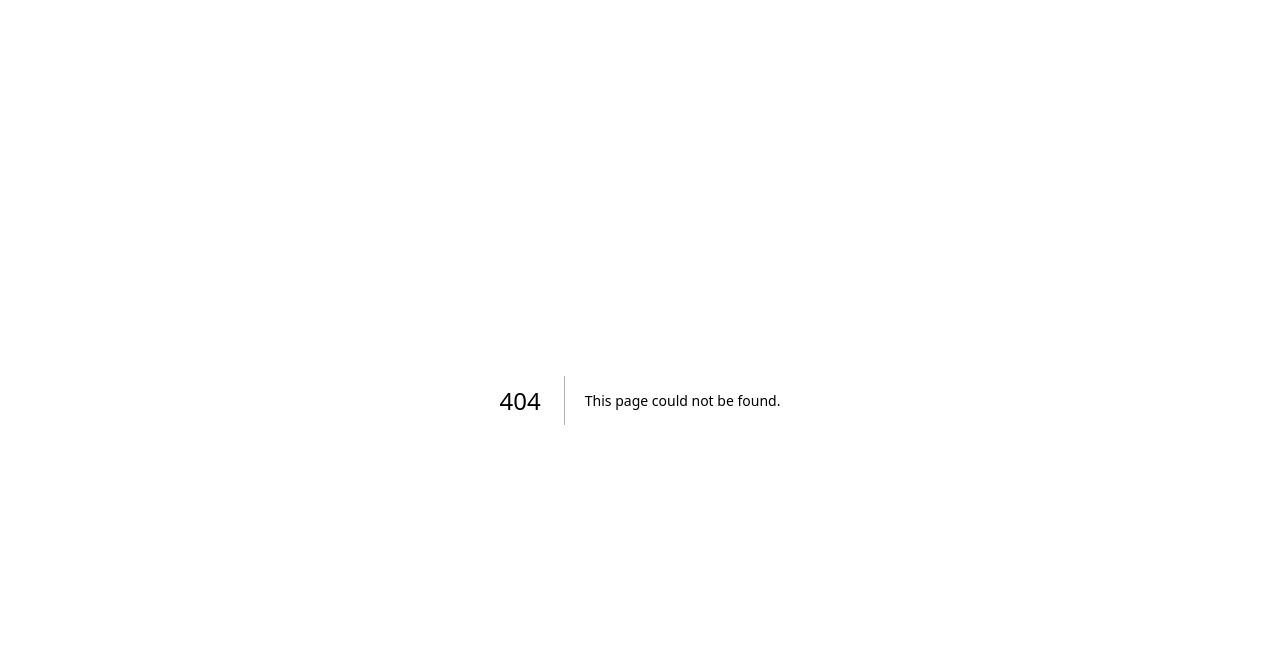
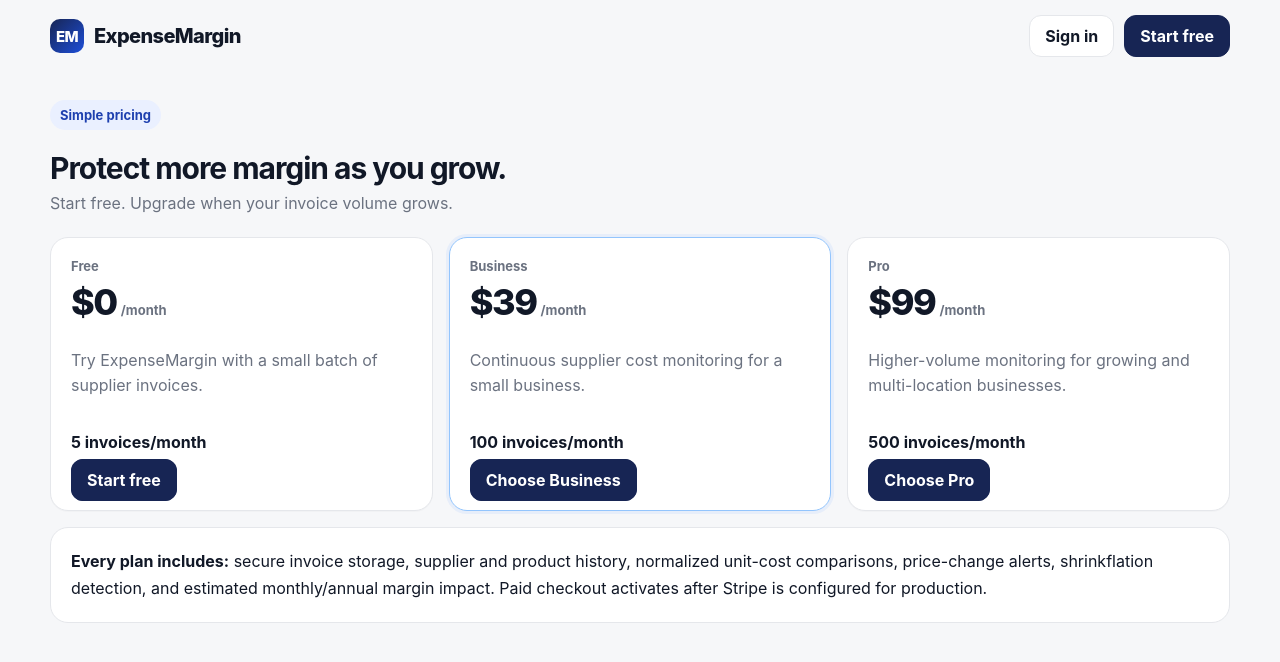
Before and after one commit to Dr-Opara/ExpenseMargin, a Next.js app: page /pricing in a window 1280 px wide. Before the commit this address had no page. Shown: the top 662 px of the page. Built offline with nearby package versions, Linux system fonts and the light colour scheme.

Commit message:
feat: add public pricing page

```diff
--- /dev/null
+++ b/app/pricing/page.tsx
@@ -0,0 +1,37 @@
+import type { Metadata } from "next";
+import Link from "next/link";
+import { PLANS, type PlanId } from "@/lib/billing/plans";
+
+export const metadata: Metadata = {
+  title: "Pricing — ExpenseMargin",
+  description: "Simple pricing for supplier cost intelligence and invoice monitoring.",
+};
+
+export default function PricingPage() {
+  return (
+    <div className="container">
+      <nav className="landing-nav">
+        <Link href="/" className="brand"><span className="brand-mark">EM</span><span>ExpenseMargin</span></Link>
+        <div className="nav-actions"><Link className="btn" href="/login">Sign in</Link><Link className="btn primary" href="/signup">Start free</Link></div>
+      </nav>
+      <section className="page" style={{paddingLeft:0,paddingRight:0}}>
+        <div className="page-head"><div><span className="eyebrow">Simple pricing</span><h1>Protect more margin as you grow.</h1><p>Start free. Upgrade when your invoice volume grows.</p></div></div>
+        <div className="pricing-grid">
+          {(Object.keys(PLANS) as PlanId[]).map((planId) => {
+            const plan = PLANS[planId];
+            return <section className={`metric pricing-card ${planId === "business" ? "selected" : ""}`} key={planId}>
+              <div className="metric-label">{plan.name}</div>
+              <div className="plan-price">${plan.monthlyPrice}<small>/month</small></div>
+              <p>{plan.description}</p>
+              <strong>{plan.invoiceLimit} invoices/month</strong>
+              <div style={{marginTop:18}}><Link className="btn primary" href="/signup">{planId === "free" ? "Start free" : `Choose ${plan.name}`}</Link></div>
+            </section>;
+          })}
+        </div>
+        <section className="panel"><div style={{padding:20,lineHeight:1.7}}>
+          <strong>Every plan includes:</strong> secure invoice storage, supplier and product history, normalized unit-cost comparisons, price-change alerts, shrinkflation detection, and estimated monthly/annual margin impact. Paid checkout activates after Stripe is configured for production.
+        </div></section>
+      </section>
+    </div>
+  );
+}
```
